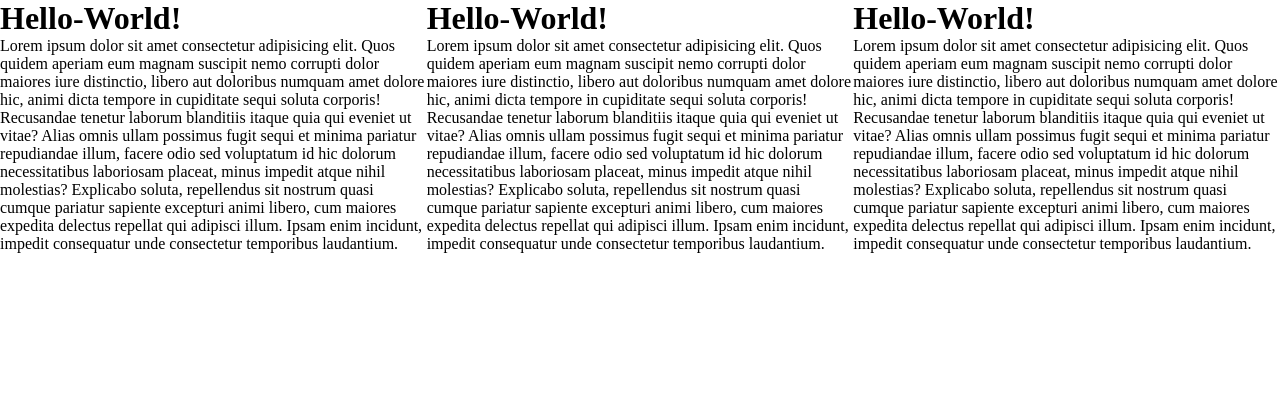
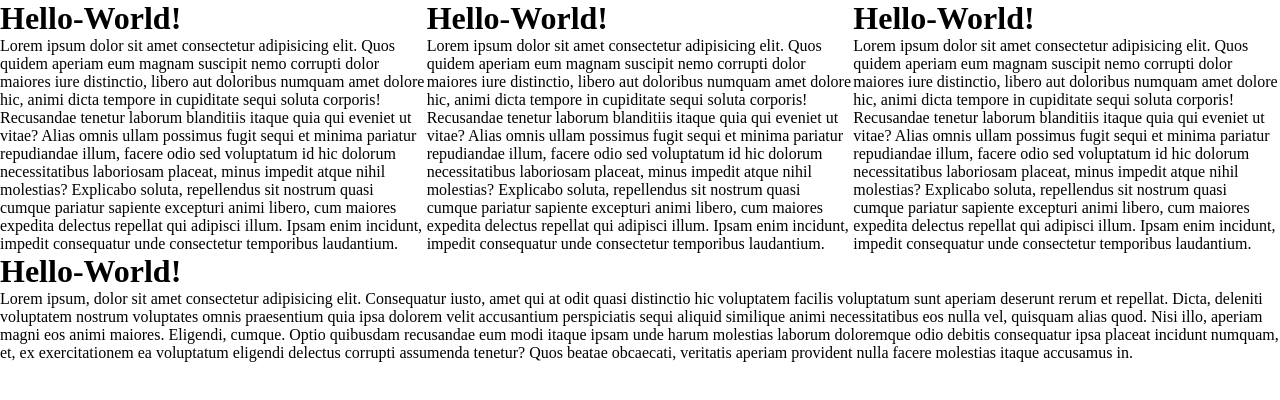
Before and after one commit to jarutNimra/mft-4, a website built with Vite: page index.html in a window 1280 px wide. Built offline with nearby package versions, Linux system fonts and the light colour scheme.

Commit message:
version-3

```diff
--- a/index.html
+++ b/index.html
@@ -28,5 +28,13 @@
           </p>
         </div>
       </div>
+      <div class="row">
+        <div class="col-xxl-8 offset-xxl-2">
+          <h1>Hello-World!</h1>
+          <p>
+            Lorem ipsum, dolor sit amet consectetur adipisicing elit. Consequatur iusto, amet qui at odit quasi distinctio hic voluptatem facilis voluptatum sunt aperiam deserunt rerum et repellat. Dicta, deleniti voluptatem nostrum voluptates omnis praesentium quia ipsa dolorem velit accusantium perspiciatis sequi aliquid similique animi necessitatibus eos nulla vel, quisquam alias quod. Nisi illo, aperiam magni eos animi maiores. Eligendi, cumque. Optio quibusdam recusandae eum modi itaque ipsam unde harum molestias laborum doloremque odio debitis consequatur ipsa placeat incidunt numquam, et, ex exercitationem ea voluptatum eligendi delectus corrupti assumenda tenetur? Quos beatae obcaecati, veritatis aperiam provident nulla facere molestias itaque accusamus in.
+          </p>
+        </div>
+      </div>
   </body>
 </html>
```
